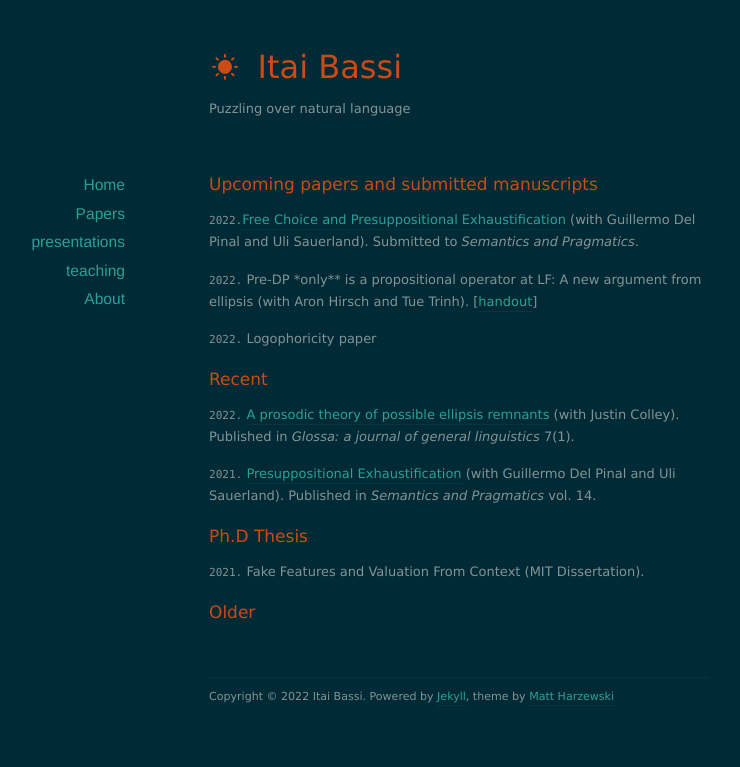
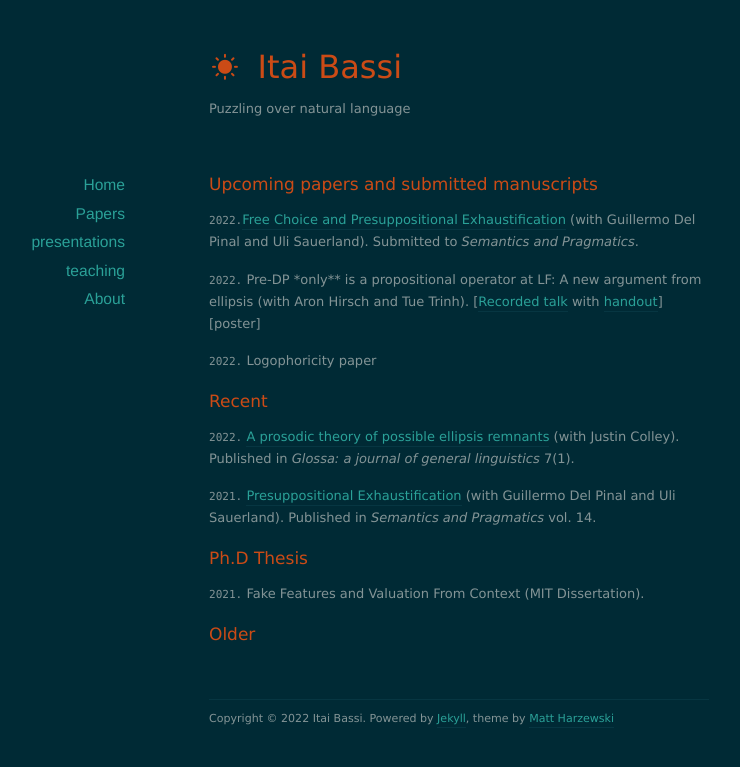
Before and after one commit to itaibassi/itaibassi.github.io, a Jekyll site: the page built from papers/index.markdown, in a window 1280 px wide. Shown: the top 767 px of the page, without its empty margins (181-921 px from the left). Built offline with Jekyll 4.4.1, drawn with Linux system fonts in a browser that asks for light colours; nearby versions of some CDN libraries.

Commit message:
Update index.markdown

```diff
--- a/papers/index.markdown
+++ b/papers/index.markdown
@@ -12,7 +12,7 @@
 `2022.`[Free Choice and Presuppositional Exhaustification](https://ling.auf.net/lingbuzz/006122) (with Guillermo Del Pinal and Uli Sauerland). Submitted to *Semantics and Pragmatics*.
 
 
-`2022.` Pre-DP *only** is a propositional operator at LF: A new argument from ellipsis (with Aron Hirsch and Tue Trinh). [[handout](https://osf.io/fp2ym)]
+`2022.` Pre-DP *only** is a propositional operator at LF: A new argument from ellipsis (with Aron Hirsch and Tue Trinh). [[Recorded talk](https://osf.io/w6pue) with [handout](https://osf.io/fp2ym)] [poster]
 
 
 
```
